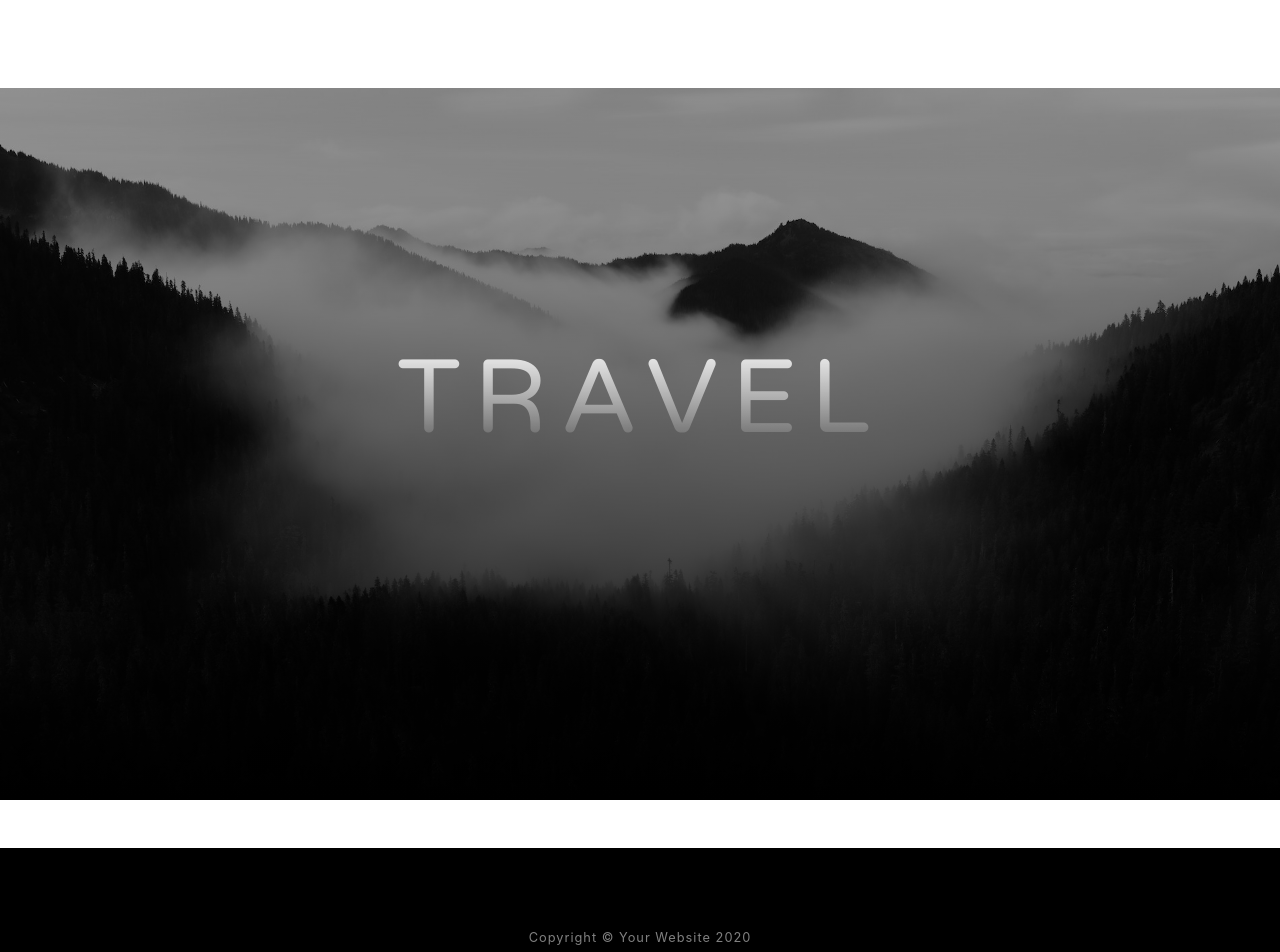
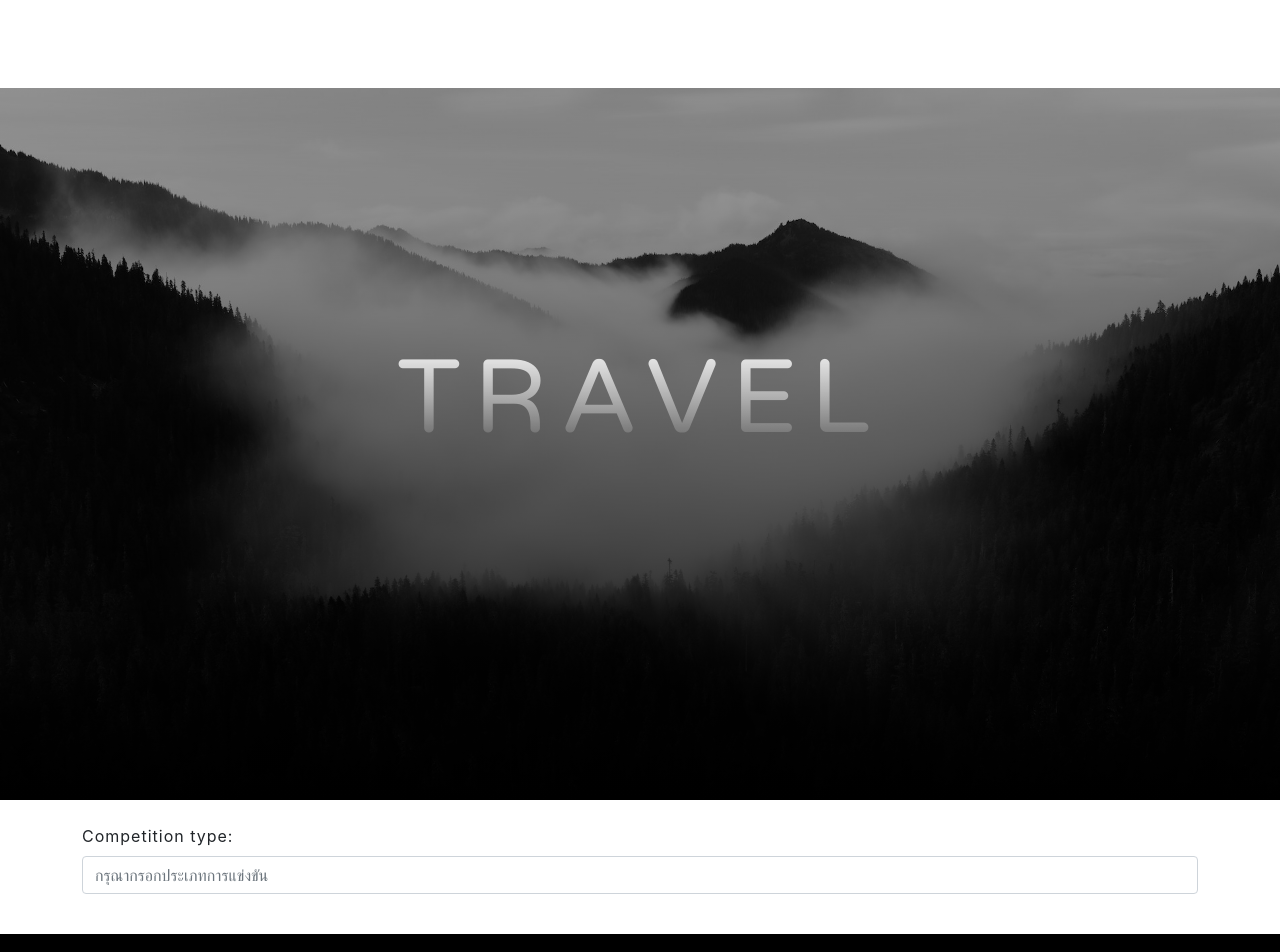
Before and after one commit to riwhj/Sports_competition, a React (Create React App) app: page /search in a window 1280 px wide. Shown: the top 952 px of the page. Built offline with nearby package versions, Linux system fonts and the light colour scheme.

Commit message:
add search page

```diff
--- a/src/App.js
+++ b/src/App.js
@@ -1,5 +1,5 @@
-import React from 'react';
-import { BrowserRouter as Router, Route} from "react-router-dom";
+import React from "react";
+import { BrowserRouter as Router, Route } from "react-router-dom";
 
 import Navbar from "./components/navbar.component";
 import Home from "./components/home.component";
@@ -11,25 +11,25 @@ import Header from "./components/Header";
 import Signup from "./components/Signup";
 import Contact from "./components/Contact";
 import Footer from "./components/Footer";
-
+import Search from "./components/search.component";
 
 function App() {
   return (
-   <Router>
+    <Router>
       <Navbar />
       <Header />
-      <br/>
+      <br />
       <Route path="/" exact component={Home} />
       <Route path="/travel" exact component={LocationList} />
       <Route path="/edit/:id" component={EditExercise} />
       <Route path="/createLocation" component={CreateLocation} />
       <Route path="/showcompetition/:id" component={showtravel} />
-      <br/>
+      <Route path="/search" component={Search} />
+      <br />
       {/* <Signup /> */}
       {/* <Contact /> */}
       <Footer />
-
-   </Router>
+    </Router>
   );
 }
 
--- a/src/components/navbar.component.js
+++ b/src/components/navbar.component.js
@@ -55,6 +55,16 @@ export default class Navbar extends Component {
                     Create Travels
                   </Link>
                 </li>
+                <li class="nav-item">
+                  <Link
+                    to="/search"
+                    smooth={true}
+                    duration={500}
+                    class="nav-link js-scroll-trigger"
+                  >
+                    Search
+                  </Link>
+                </li>
 
                 {/* <li class="nav-item">
                   <Link
@@ -76,10 +86,7 @@ export default class Navbar extends Component {
                     Users
                   </Link>
                 </li> */}
-
               </ul>
-
-
             </div>
           </div>
         </nav>
--- /dev/null
+++ b/src/components/search.component.js
@@ -0,0 +1,25 @@
+import React, { Component } from "react";
+import axios from "axios";
+import "react-datepicker/dist/react-datepicker.css";
+
+export default class Search extends Component {
+  render() {
+    return (
+      <div className="container">
+        <div className="row">
+          <div className="col">
+            <div className="form-group">
+              <label>Competition type: </label>
+              <input
+                type="text"
+                required
+                className="form-control"
+                placeholder="กรุณากรอกประเภทการแข่งขัน"
+              />
+            </div>
+          </div>
+        </div>
+      </div>
+    );
+  }
+}
```
